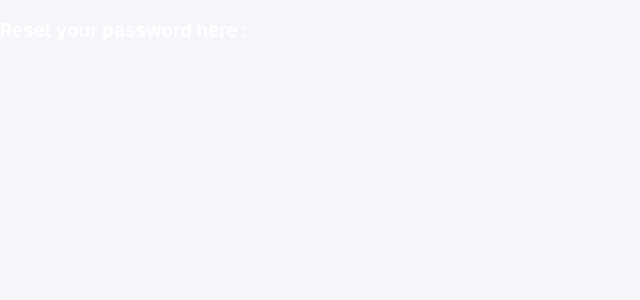
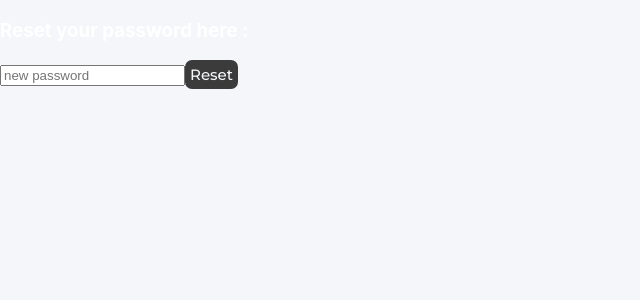
Before and after one commit to SwannPnct/logintemplate_vReact, a React (Create React App) app in the folder reactapp/: page /reset-password/1 in a window 1280 px wide. Shown: the top 300 px of the page, without its empty margins (0-640 px from the left). Built offline with nearby package versions, Linux system fonts and the light colour scheme; no server answers.

Commit message:
token verification on reset link opening

```diff
--- a/reactapp/src/App.js
+++ b/reactapp/src/App.js
@@ -21,7 +21,7 @@ function App() {
           <Route path='/info'>
             <Info/>
           </Route>
-          <Route path='/reset-password'>
+          <Route path='/reset-password/:token'>
             <ResetPassword/>
           </Route>
         </Switch>
--- a/reactapp/src/Reset.js
+++ b/reactapp/src/Reset.js
@@ -1,9 +1,37 @@
-import React from 'react'
+import React, { useState, useEffect } from 'react'
+import {useParams, Redirect} from 'react-router-dom'
 
-export default function ResetPassword() {
-    return (
+export default function ResetPassword(props) {
+
+    const {token} = useParams()
+    const [password, setPassword] = useState(null)
+    const [isInvalid, setIsInvalid] = useState(false)
+
+    useEffect(() => {
+        (async () => {
+            await fetch("/users/check-token/" + token)
+            .then((res) => {
+                const resJson = JSON.stringify(res)
+                if (!resJson.result) setIsInvalid(true)
+            })
+        })()
+    },[])
+
+    const handleResetPassword = () => {
+
+    }
+
+     return (
         <div>
-             <h3>Reset your password here :</h3>
+            { !isInvalid ?
+            <div>
+            <h3>Reset your password here :</h3>
+            <input type="password" placeholder="new password" onChange={(e) => setPassword(e.target.value)} value={password}/>
+            <button className="submit_button">Reset</button>
+            </div>
+            :
+            <h3>Invalid link or token.</h3>
+            }
         </div>
 
     )
```
Also changed, not shown: 1 other file (tests, documents, lock files or other folders).
